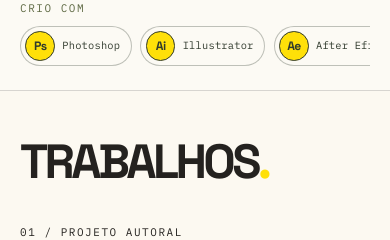
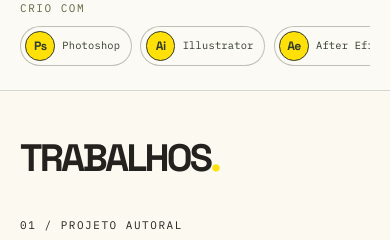
Before and after one commit to jessdesigner21/jesse-santos-portfolio, a Next.js app in the folder jesse-santos/: page / in a window 390 px wide. Shown: the part 860-1100 px from the top of the page. Built offline with nearby package versions, Linux system fonts and the light colour scheme; a web font is replaced by a local one.

Commit message:
Balance selected work heading size on mobile

```diff
--- a/jesse-santos/components/SelectedWork.tsx
+++ b/jesse-santos/components/SelectedWork.tsx
@@ -265,7 +265,7 @@ export default function SelectedWork() {
             <div className="min-w-0">
               <h2
                 id="trabalhos-titulo"
-                className="font-grotesk font-bold uppercase text-[clamp(3rem,7.2vw,8.4rem)] leading-[0.94] tracking-[-0.075em]"
+                className="font-grotesk font-bold uppercase text-[clamp(2.15rem,9.8vw,3.35rem)] leading-[1] tracking-[-0.072em] md:text-[clamp(3rem,7.2vw,8.4rem)] md:leading-[0.94]"
               >
                 Trabalhos<span className="text-[var(--portfolio-yellow)]">.</span>
               </h2>
```
